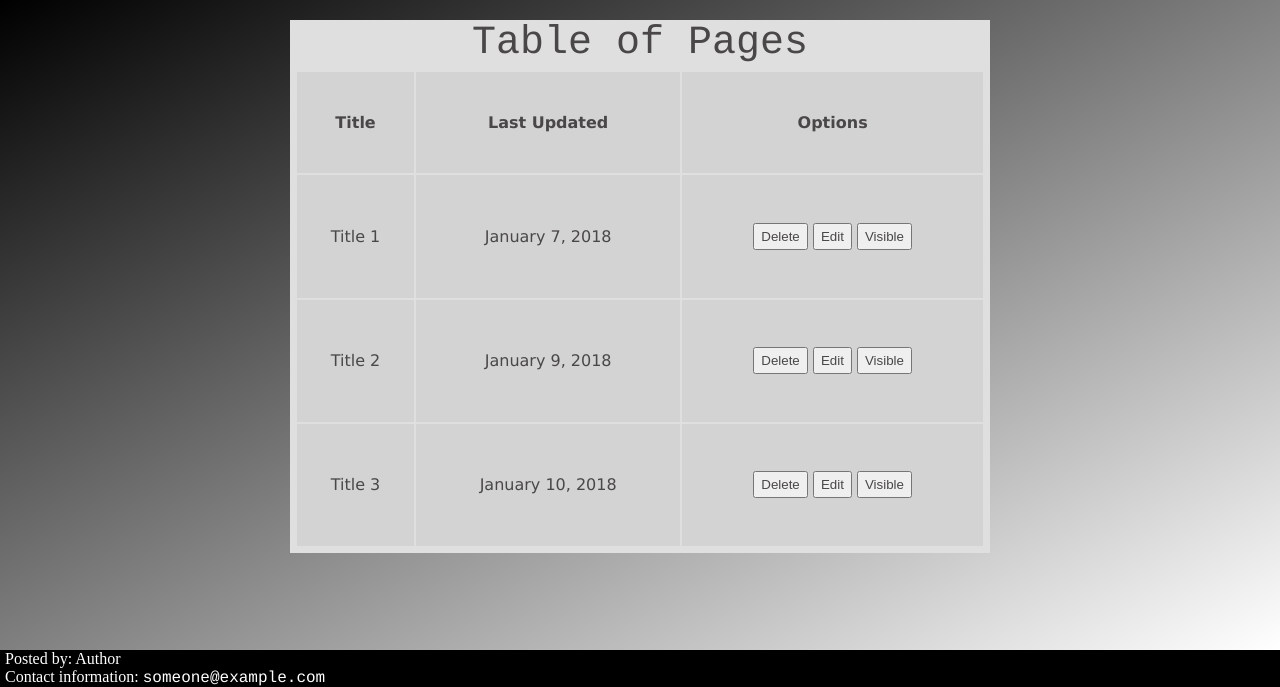
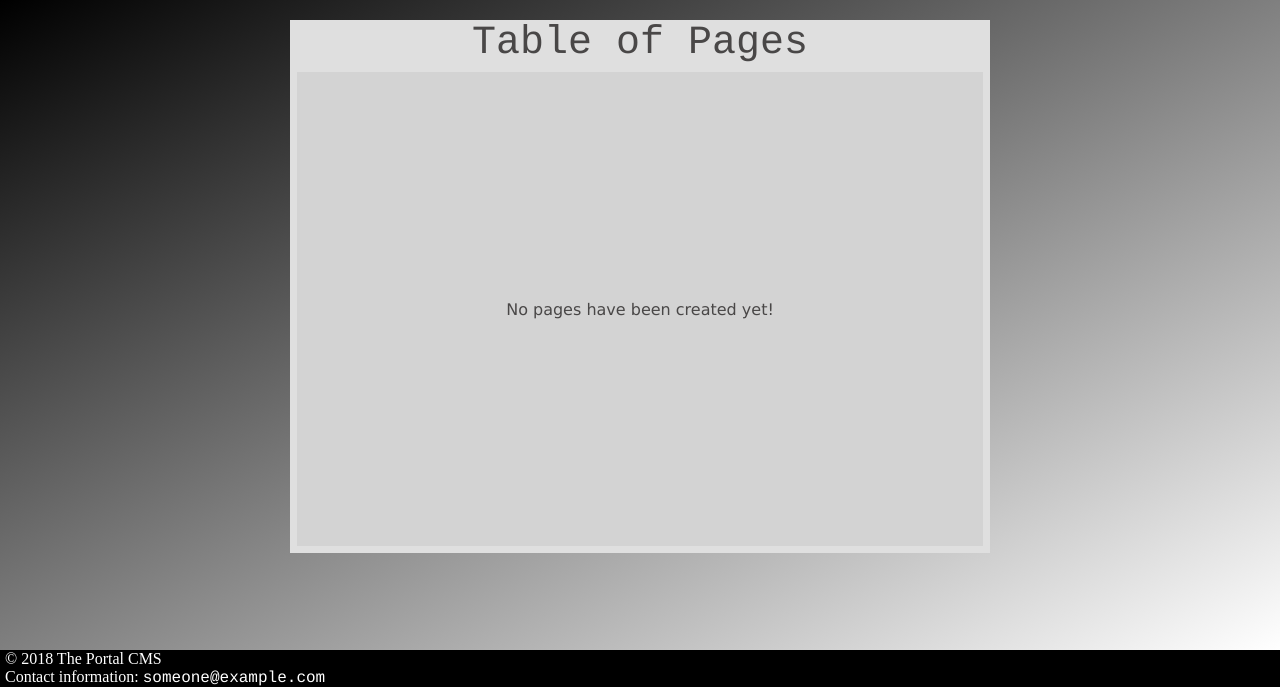
Before and after one commit to yeungjoseph/portal_cms, a Node project: template views/admin.ejs in a window 1280 px wide. Shown: the part 113-800 px from the top of the page. Run offline with Node 20 templates, Linux system fonts and the light colour scheme; the template is opened without the code that fills it, so the values that code supplies are empty.

Commit message:
Add edit account feature + dynamic loading of pages on dashboard

```diff
--- a/app.js
+++ b/app.js
@@ -55,8 +55,8 @@ app.use(function(req, res, next) {
   }
 });
 
+app.use('/admin', admin);
 app.use('/', index);
-app.use('/admin', admin);
 
 // catch 404 and forward to error handler
 app.use(function(req, res, next) {
--- a/views/admin.ejs
+++ b/views/admin.ejs
@@ -13,14 +13,16 @@
 		<div class="content bg">
 			<table id="dash">
 				<caption>Table of Pages</caption>
+				<% if(pages.length) { %>
 					<tr>
 						<th>Title</th>
 						<th>Last Updated</th>
 						<th>Options</th>
 					</tr>
-
+					<% for (var i = 0; i < pages.length; i++) {%>
 						<tr>
-					<td><a href="">Title 1</a></td>
+							<td><a href="/<%= pages[i].url %>"</a>
+								<%= pages[i].title %></a></td>
 							<td>January 7, 2018</td>
 							<td>
 								<button type="button">Delete</button>
@@ -28,24 +30,13 @@
 								<button type="button">Visible</button>
 							</td>
 						</tr>
-				<tr>
-					<td><a href="">Title 2</a></td>
-					<td>January 9, 2018</td>
-					<td>
-						<button type="button">Delete</button>
-						<button type="button">Edit</button>
-						<button type="button">Visible</button>
-					</td>
-				</tr>
-				<tr>
-					<td><a href="">Title 3</a></td>
-					<td>January 10, 2018</td>
-					<td>
-						<button type="button">Delete</button>
-						<button type="button">Edit</button>
-						<button type="button">Visible</button>
-					</td>
-				</tr>
+					<% } %>
+				<% } %>
+
+				<% if(!pages.length) { %>
+					<tr><td>No pages have been created yet!</td></tr>
+				<% } %>
+
 			</table>
 		</div>
 		<% include footer %>
--- a/views/editpage.ejs
+++ b/views/editpage.ejs
@@ -14,12 +14,6 @@
 			<!-- Title -->
 				<label class="prettylabel">Title:</label> <br/>
 				<input type="text" name="title" placeholder="Title of Page" required/> <br/>
-			<!-- Author -->
-				<label class="prettylabel">Author:</label> <br/>
-				<input type="text" name="author" placeholder="Jane Doe" required/> <br/>
-			<!-- Email address -->
-				<label class="prettylabel">Email:</label> <br/>
-				<input type="email" name="email" placeholder="example@gmail.com" required/> <br/>
 			<!-- Content -->
 				<label class="prettylabel">Content:</label> <br/>
 				<textarea name="content" rows="10" cols="50"></textarea> <br/>
--- a/views/footer.ejs
+++ b/views/footer.ejs
@@ -1,5 +1,5 @@
 <footer>
-	<p>Posted by: Author</p>
+	<p>&copy 2018 The Portal CMS</p>
 	<p>Contact information: <a href="mailto:someone@example.com">
 	someone@example.com</a></p>
 </footer>
```
Also changed, not shown: routes/admin.js (+9 -4 lines), routes/index.js (+16 -1 lines), views/editadmin.ejs (+4 -4 lines). Lines whose indentation alone changed are shown as unchanged.
